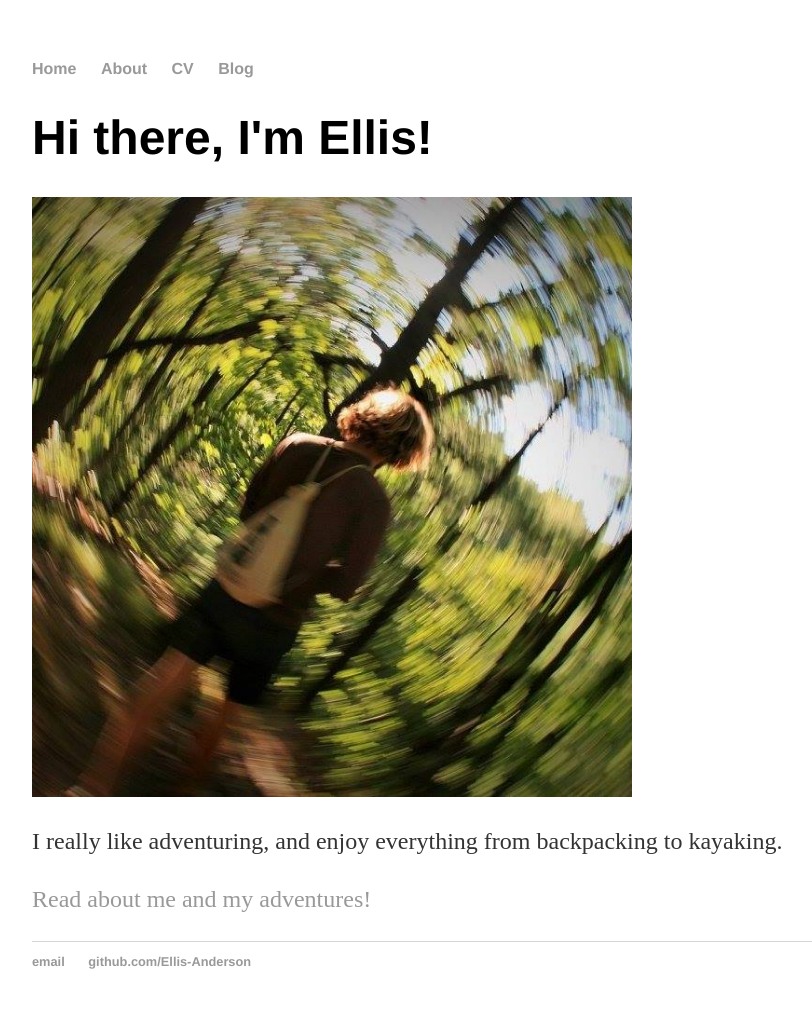
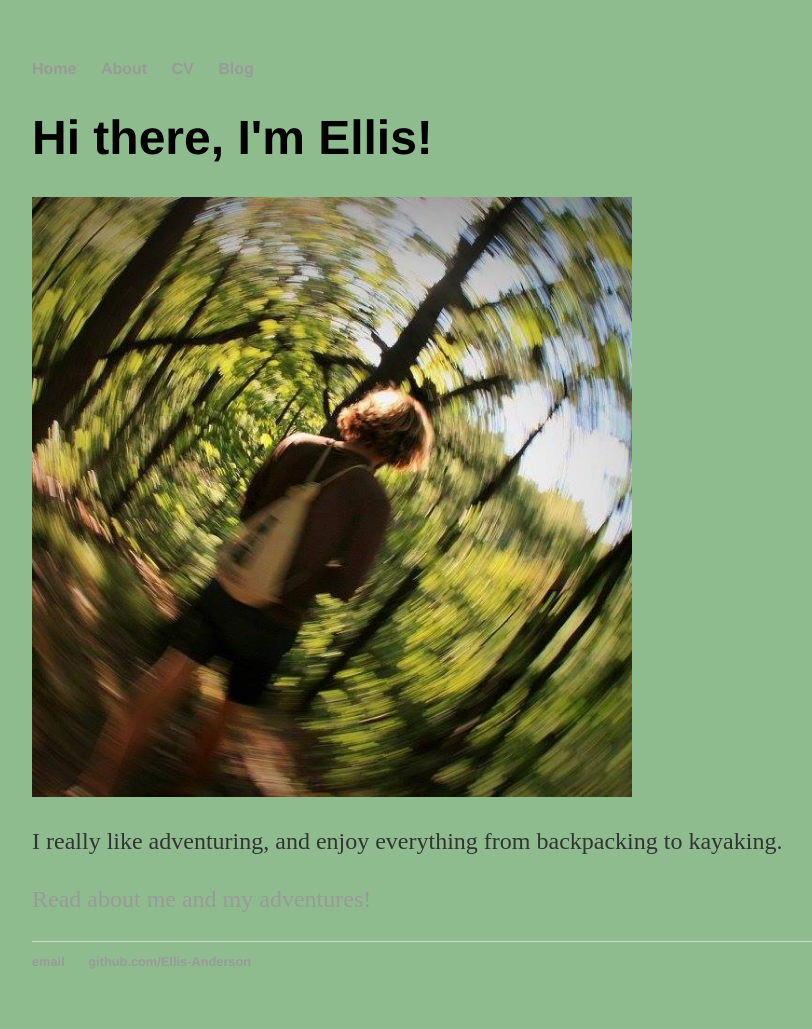
Before and after one commit to Ellis-Anderson/Ellis-Anderson.github.io, a Jekyll site: the page built from index.html, in a window 1280 px wide. Shown: the whole page, without its empty margins (160-972 px from the left). Built offline with Jekyll 4.4.1, drawn with Linux system fonts in a browser that asks for light colours.

Commit message:
Update main.css

```diff
--- a/css/main.css
+++ b/css/main.css
@@ -1,6 +1,7 @@
 body {
     margin: 60px auto;
     width: 70%;
+    background-color: DarkSeaGreen;
 }
 nav ul, footer ul {
     font-family:'Helvetica', 'Arial', 'Sans-Serif';
```
